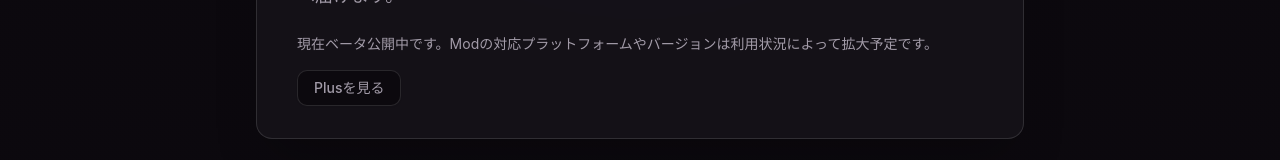
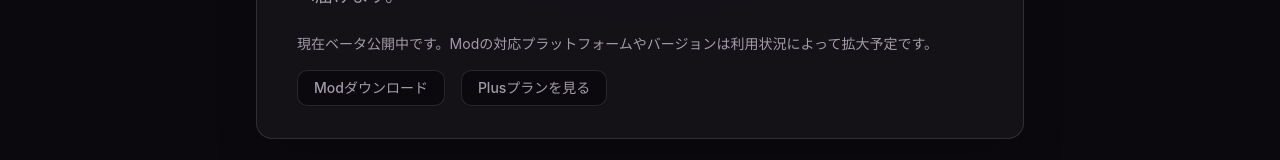
Before and after one commit to acrylic-style/i.love.moe, a Next.js app in the folder app/: page / in a window 1280 px wide. Shown: the part 385-545 px from the top of the page. Built offline with nearby package versions, Linux system fonts and the light colour scheme.

Commit message:
feat: add mod download link

```diff
--- a/app/src/app/page.tsx
+++ b/app/src/app/page.tsx
@@ -10,7 +10,11 @@ export default function HomePage() {
           <CardTitle className="text-4xl leading-tight tracking-tight sm:text-6xl">Minecraftの一枚を、すぐ共有。</CardTitle>
           <CardDescription className="text-base leading-7 sm:text-lg">Fabric Modからスクリーンショットをアップロードし、短いURLをクリップボードへ届けます。</CardDescription>
         </CardHeader>
-        <CardContent className="flex flex-wrap items-center gap-4 px-6 text-sm text-muted-foreground sm:px-10"><span>現在ベータ公開中です。Modの対応プラットフォームやバージョンは利用状況によって拡大予定です。</span><a className={buttonVariants({ variant: "outline" })} href="/plus">Plusを見る</a></CardContent>
+        <CardContent className="flex flex-wrap items-center gap-4 px-6 text-sm text-muted-foreground sm:px-10">
+          <span>現在ベータ公開中です。Modの対応プラットフォームやバージョンは利用状況によって拡大予定です。</span>
+          <a className={buttonVariants({ variant: "outline" })} href="https://github.com/acrylic-style/i.love.moe/releases">Modダウンロード</a>
+          <a className={buttonVariants({ variant: "outline" })} href="/plus">Plusプランを見る</a>
+        </CardContent>
       </Card>
     </main>
   );
```
